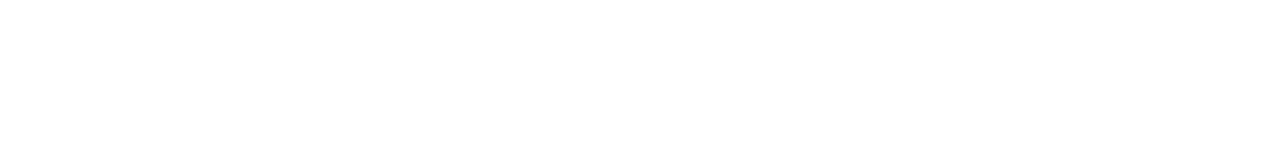
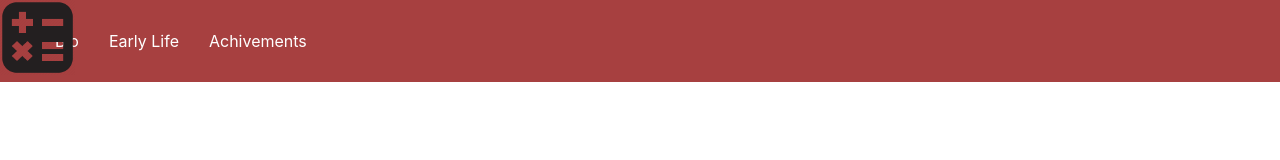
Before and after one commit to ljampoler/Isaac-Newton-Site, a plain HTML site: page index.html in a window 1280 px wide. Drawn offline with Linux system fonts and the light colour scheme.

Commit message:
Issac Newton Background

```diff
--- a/index.html
+++ b/index.html
@@ -2,8 +2,27 @@
 <html lang="en">
 <head>
     <meta charset="UTF-8">
+    <meta http-equiv="X-UA-Compatible" content="IE=edge">
     <meta name="viewport" content="width=device-width, initial-scale=1.0">
+    <link rel="stylesheet" href="style.css">
     <title>Document</title>
 </head>
-<div class="logo"></div>
-</html>
+
+
+
+    <div class="navigation"></div>
+    <div class="logo">
+    <img src="images/math-512.png" alt="logo">
+</div>
+
+    <nav>
+     <ul>
+<li><a href="#">Bio</a></li>
+<li><a href="#">Early Life</a></li>
+<li><a href="#">Achivements</a></li>
+</li>
+</ul>
+</nav>
+
+<div class="hero-image"></div>
+<img src="" alt="">
--- a/style.css
+++ b/style.css
@@ -1,3 +1,42 @@
-h1 {
-    color:red;
+body {
+    background-color:white;
+    margin:0vh;
 }
+
+.hero {
+ height: 30vh;
+ background-color:red;
+}
+
+.logo {
+    width: 75px;
+    position: absolute;
+
+}
+
+.logo img {
+    width: 100%;
+}
+
+nav {
+    background: #A74040;
+    display:flex;
+    justify-content:space-between;
+}
+
+nav ul li {
+    list-style-type: none;
+    display: inline-block;
+    padding: 15px 0;
+  }
+
+  ul {
+      display: flex;
+  }
+
+  li a {
+    text-decoration: none;
+    color: white;
+    padding: 15px;
+    font-family: -apple-system, BlinkMacSystemFont, 'Segoe UI', Roboto, Oxygen, Ubuntu, Cantarell, 'Open Sans', 'Helvetica Neue', sans-serif;
+  }
```
Also changed, not shown: Images/math-512.webp (deleted), Images/tale-apple-head-tree-Newton-law-gravity.webp (deleted), images/math-512.png (added), images/tale-apple-head-tree-Newton-law-gravity 2.png (added), 2 other files.
